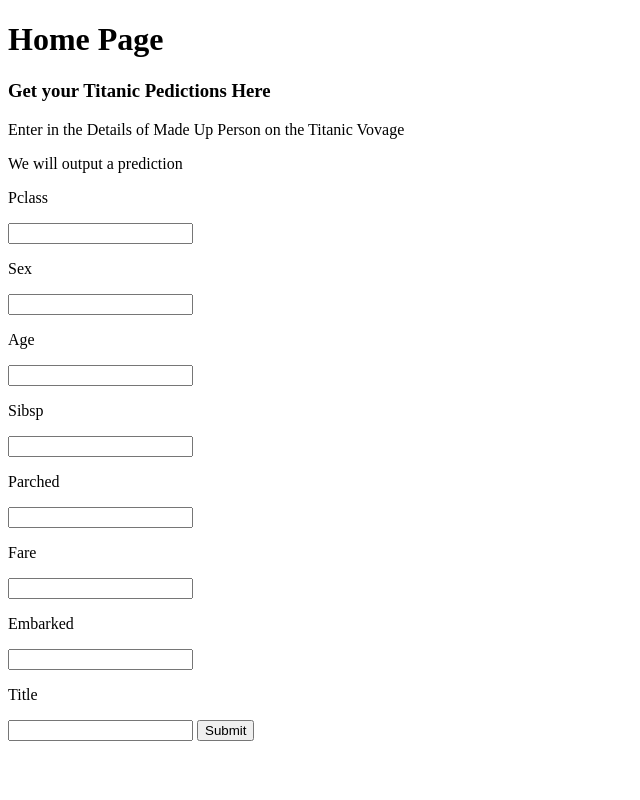
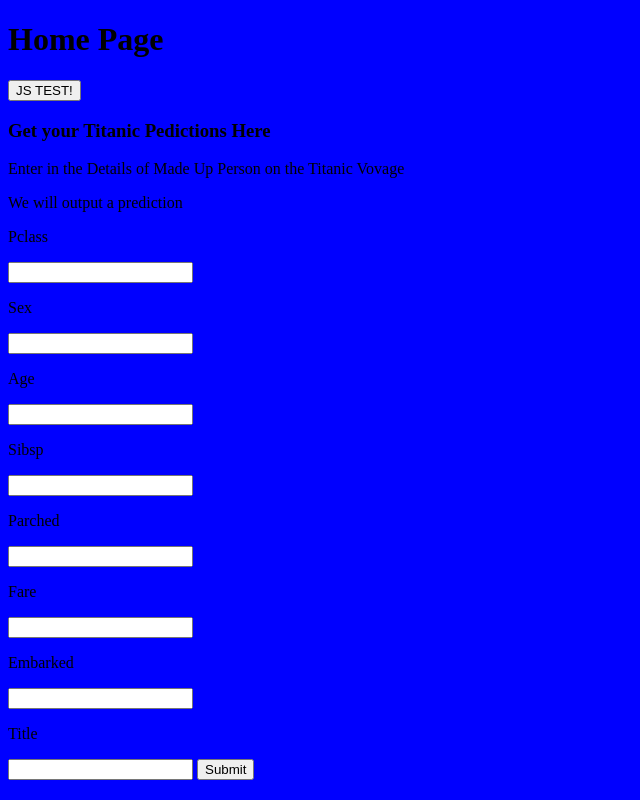
Before and after one commit to Sanket901/titanic_ML, a Django app: page / in a window 1280 px wide. Shown: the whole page, without its empty margins (0-640 px from the left). Run offline with Django 3.2, Linux system fonts and the light colour scheme.

Commit message:
Add and integated JS and HTML into index.html

```diff
--- /dev/null
+++ b/titanic/static/main.js
@@ -0,0 +1,3 @@
+function clicked(){
+  alert("Javascript Working!!")
+}
--- /dev/null
+++ b/titanic/static/style.css
@@ -0,0 +1,3 @@
+body{
+  background-color: blue;
+}
--- a/titanic/templates/index.html
+++ b/titanic/templates/index.html
@@ -3,9 +3,12 @@
   <head>
     <meta charset="utf-8">
     <title>Titanic Predictor</title>
+    {% load static %}
+    <link rel="stylesheet" href="{% static 'style.css' %}">
   </head>
   <body>
     <h1>Home Page</h1>
+    <button type="button" onclick="clicked()">JS TEST!</button>
     <h3>Get your Titanic Pedictions Here</h3>
     <p>Enter in the Details of Made Up Person on the Titanic Vovage</p>
     <p>We will output a prediction</p>
@@ -31,5 +34,8 @@
 
       <input type="submit" >
     </form>
+<script type="text/javascript" src="{% static 'main.js' %}">
+
+</script>
   </body>
 </html>
--- a/titanic/titanic/settings.py
+++ b/titanic/titanic/settings.py
@@ -116,8 +116,9 @@
 
 # Static files (CSS, JavaScript, Images)
 # https://docs.djangoproject.com/en/3.2/howto/static-files/
-
+import os.path
 STATIC_URL = '/static/'
+STATICFILES_DIRS=(os.path.join('static'),)
 
 # Default primary key field type
 # https://docs.djangoproject.com/en/3.2/ref/settings/#default-auto-field
```
